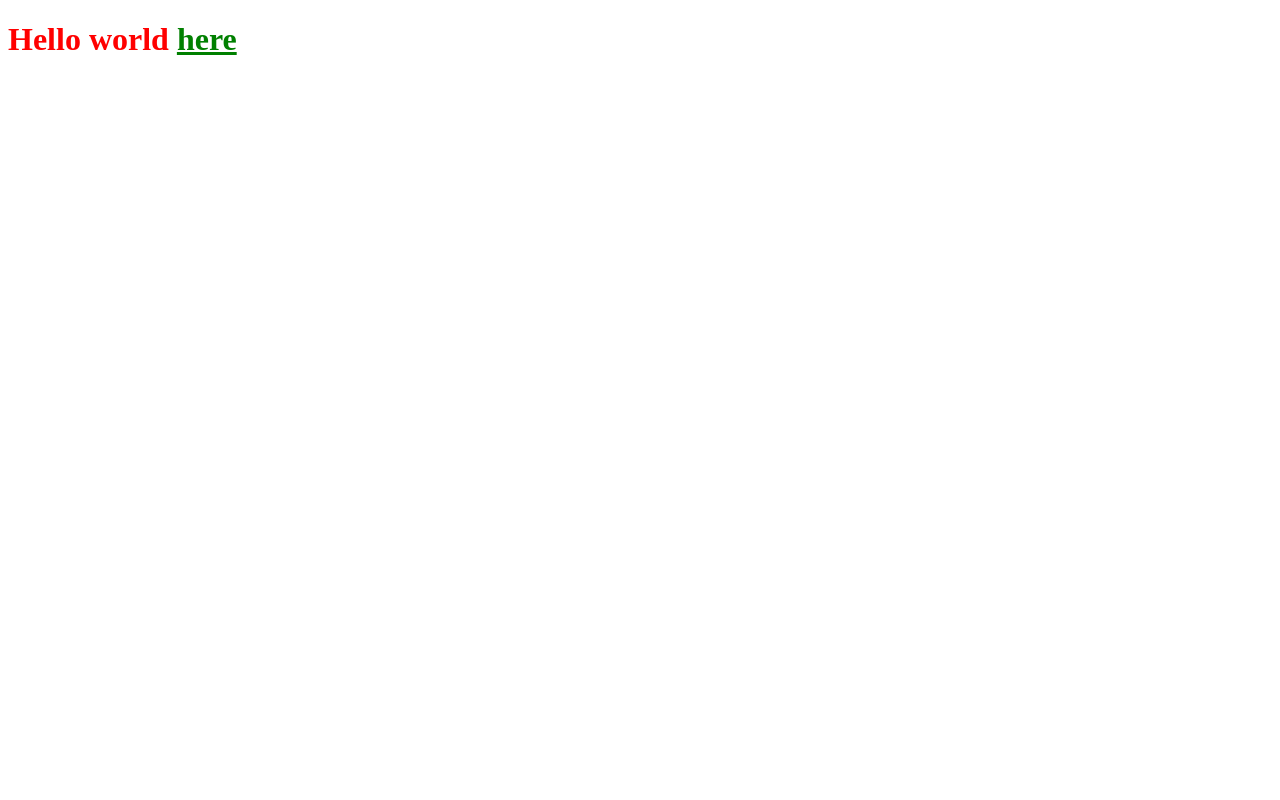
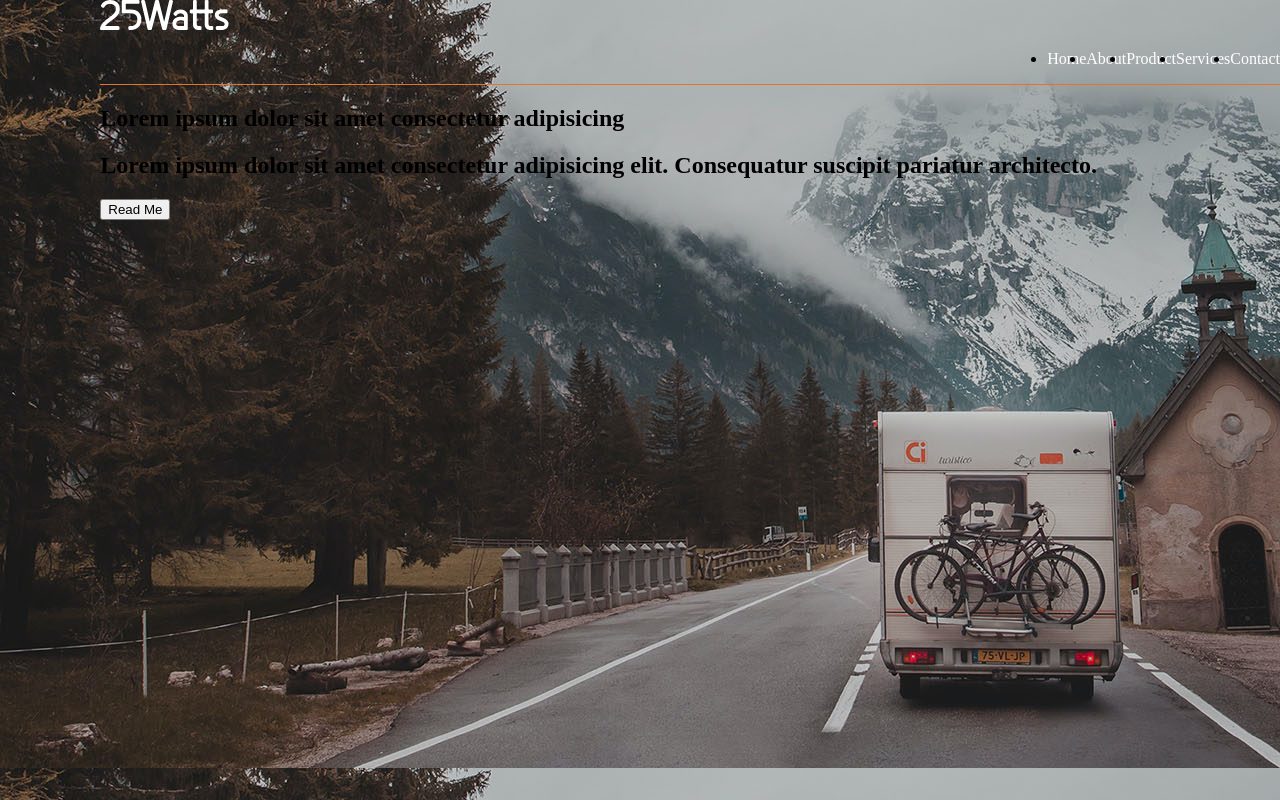
Before and after one commit to lbbq27/Project1, a website: page index.html in a window 1280 px wide. Drawn offline with Linux system fonts and the light colour scheme.

Commit message:
second commit

```diff
--- /dev/null
+++ b/_variables.scss
@@ -0,0 +1 @@
+$primary-color: #E0752F;
--- a/index.html
+++ b/index.html
@@ -8,8 +8,30 @@
     <title>Project1</title>
 </head>
 <body>
-    <h1>Hello world
-        <a href="#">here</a>
-    </h1>
+    <section>
+        <div class="container">
+            <header>
+                <div class="logo25w1">
+                    <a href="#">
+                        <img src="/asset/top-logo.png" alt="logo25w1">
+                    </a>
+                </div>
+                <div class="navbar">
+                    <ul>
+                        <li><a href="#">Home</a></li>
+                        <li><a href="#">About</a></li>
+                        <li><a href="#">Product</a></li>
+                        <li><a href="#">Services</a></li>
+                        <li><a href="#">Contact</a></li>
+                    </ul>
+                </div>
+            </header>
+            <div class="tittlesc1"><h1>Lorem ipsum dolor sit amet consectetur adipisicing</h1></div>
+            <div class="subtittlesc1"><h2>Lorem ipsum dolor sit amet consectetur adipisicing elit. Consequatur suscipit pariatur architecto.</h2></div>
+            <div class="btnsc1"><button>Read Me</button></div>
+            <div class="imagSection1"></div>
+        </div>
+    </section>
+
 </body>
 </html>
--- a/style.scss
+++ b/style.scss
@@ -1,6 +1,33 @@
-h1{
-    color: red;
-    a{
-        color: green;
+
+body {
+@import "variables.scss";
+padding: 0;
+margin: 0;
+background: url(./asset/slider-1.png);
+    .container{
+        margin-left: 100.33px;
+
+        header{
+
+            .navbar {
+                border-bottom: $primary-color solid 1px;
+                opacity: 1;
+
+                     ul{
+                        display: flex;
+                        justify-content: right;
+
+                            li{
+                                a{
+                                    text-decoration: none;
+                                    color: white;
+                                }
+                    }
+                }
+        }
+
+
     }
 }
+
+}
```
Also changed, not shown: package.json (+29 -3 lines), asset/slider-1.png (added), asset/top-logo.png (added), style.css, 1 other file.
